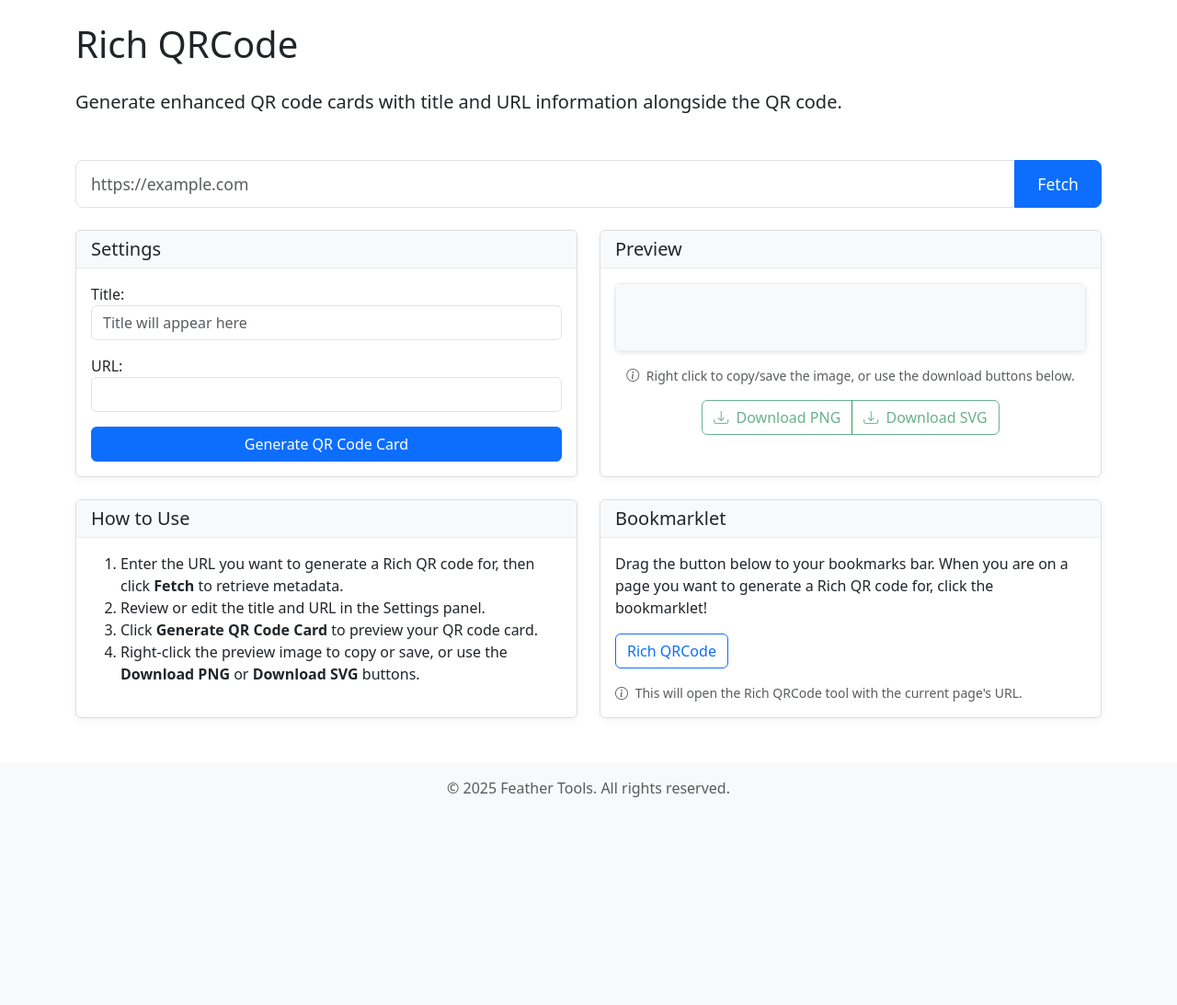
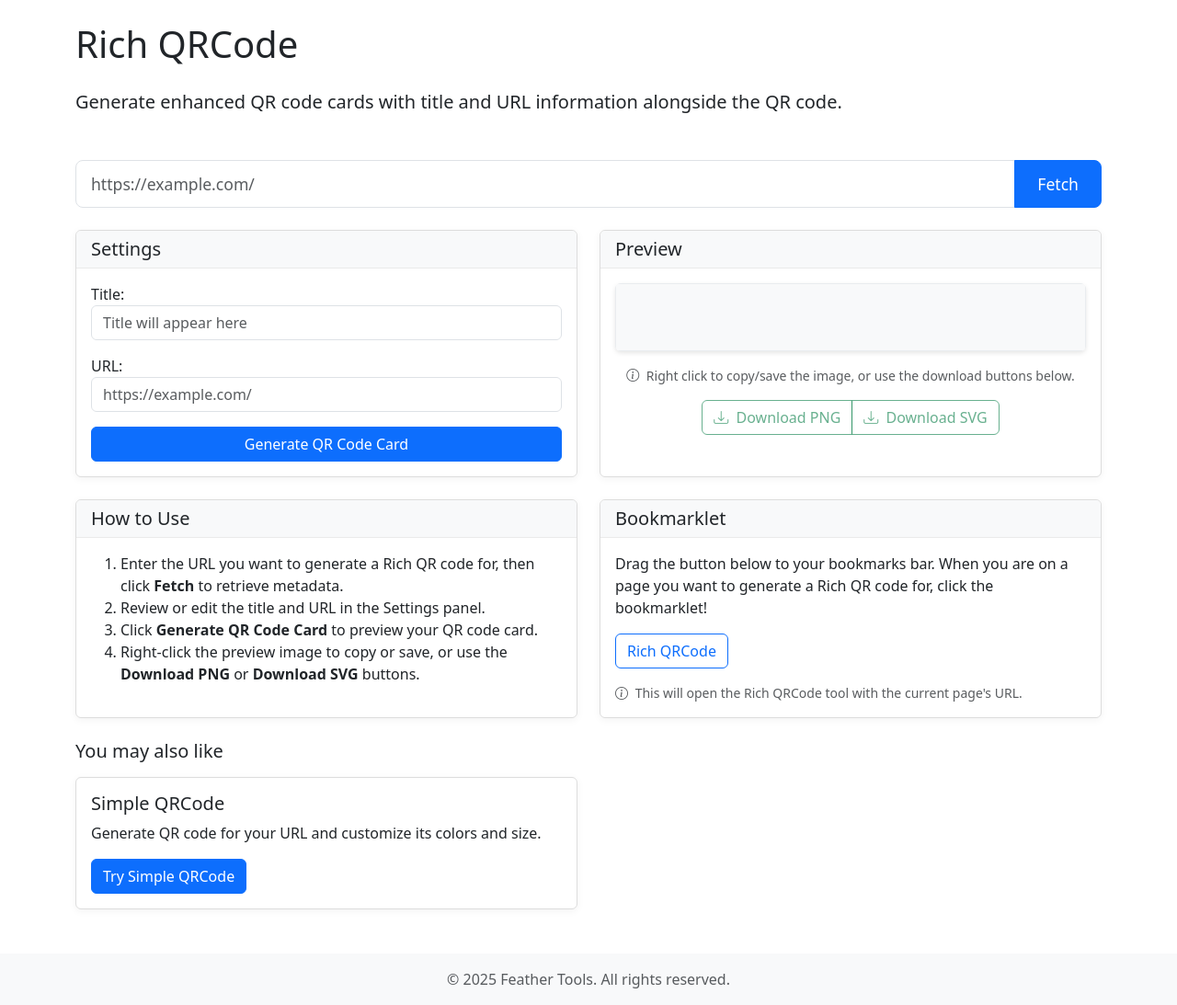
Before and after one commit to greatghoul/feather-tools, a Flask app: page /rich-qrcode in a window 1280 px wide. Shown: the part 56-1149 px from the top of the page at 92% size. Before the commit the page ends 923 px from the top, so only its background shows below. Run offline with Flask 3, Linux system fonts and the light colour scheme; some libraries are stand-ins or nearby versions.

Commit message:
Refactor tool display in home and tool pages, add shared tool card template for better code reuse

```diff
--- a/api/index.py
+++ b/api/index.py
@@ -41,7 +41,8 @@ def get_locale():
 def inject_globals():
     settings = load_settings(get_locale())
     site_data = settings.get('site', {})
-    return dict(flask_env=FLASK_ENV, **site_data)
+    tools = settings.get('tools', {})
+    return dict(flask_env=FLASK_ENV, tools=tools, **site_data)
 
 @app.route('/')
 def home():
--- a/api/settings/en.yml
+++ b/api/settings/en.yml
@@ -10,12 +10,14 @@ en:
       - "productivity"
   tools:
     simple-qrcode:
+      page_key: "simple-qrcode"
       page_name: "Simple QRCode"
       page_note: "Generate QR code for your URL and customize its colors and size."
       page_tags:
         - "qrcode"
         - "image generator"
     rich-qrcode:
+      page_key: "rich-qrcode"
       page_name: "Rich QRCode"
       page_note: "Generate enhanced QR code cards with title and URL information alongside the QR code."
       page_tags:
--- /dev/null
+++ b/api/templates/shared/tool_card.html
@@ -0,0 +1,7 @@
+<div class="card h-100">
+    <div class="card-body">
+        <h5 class="card-title">{{ tool['page_name'] }}</h5>
+        <p class="card-text">{{ tool['page_note'] }}</p>
+        <a href="/{{ tool['page_key'] }}" class="btn btn-primary">Try {{ tool['page_name'] }}</a>
+    </div>
+</div>
--- a/api/templates/tools/rich-qrcode/index.html
+++ b/api/templates/tools/rich-qrcode/index.html
@@ -21,7 +21,7 @@
   <div class="url-input-container">
     <div class="input-group input-group-lg">
       <input type="url" class="form-control form-control-lg" id="url-input"
-        placeholder="https://example.com" value="{{ url }}"
+        placeholder="https://example.com/" value="{{ url }}"
         aria-label="URL to create Rich QR code for">
       <button type="submit" class="btn btn-primary" id="fetch-metadata-btn">
         <span class="fetch-btn-text">Fetch</span>
@@ -45,7 +45,7 @@
 
         <div class="form-group mb-3">
           <label for="url-display">URL:</label>
-          <input type="text" class="form-control" id="url-display">
+          <input type="text" class="form-control" id="url-display" placeholder="https://example.com/">
         </div>
 
         <div class="d-grid gap-2">
@@ -123,6 +123,14 @@
         </div>
     </div>
 </div>
+
+<h5 class="mb-3">You may also like</h5>
+<div class="row row-gap-4 mb-4">
+    <div class="col-lg-6">
+        {% set tool = tools['simple-qrcode'] %}
+        {% include 'shared/tool_card.html' %}
+    </div>
+</div>
 {% endblock %}
 
 {% block scripts %}
```
Also changed, not shown: api/templates/home.html (+6 -17 lines), api/templates/tools/simple-qrcode/index.html (+8 -0 lines).
